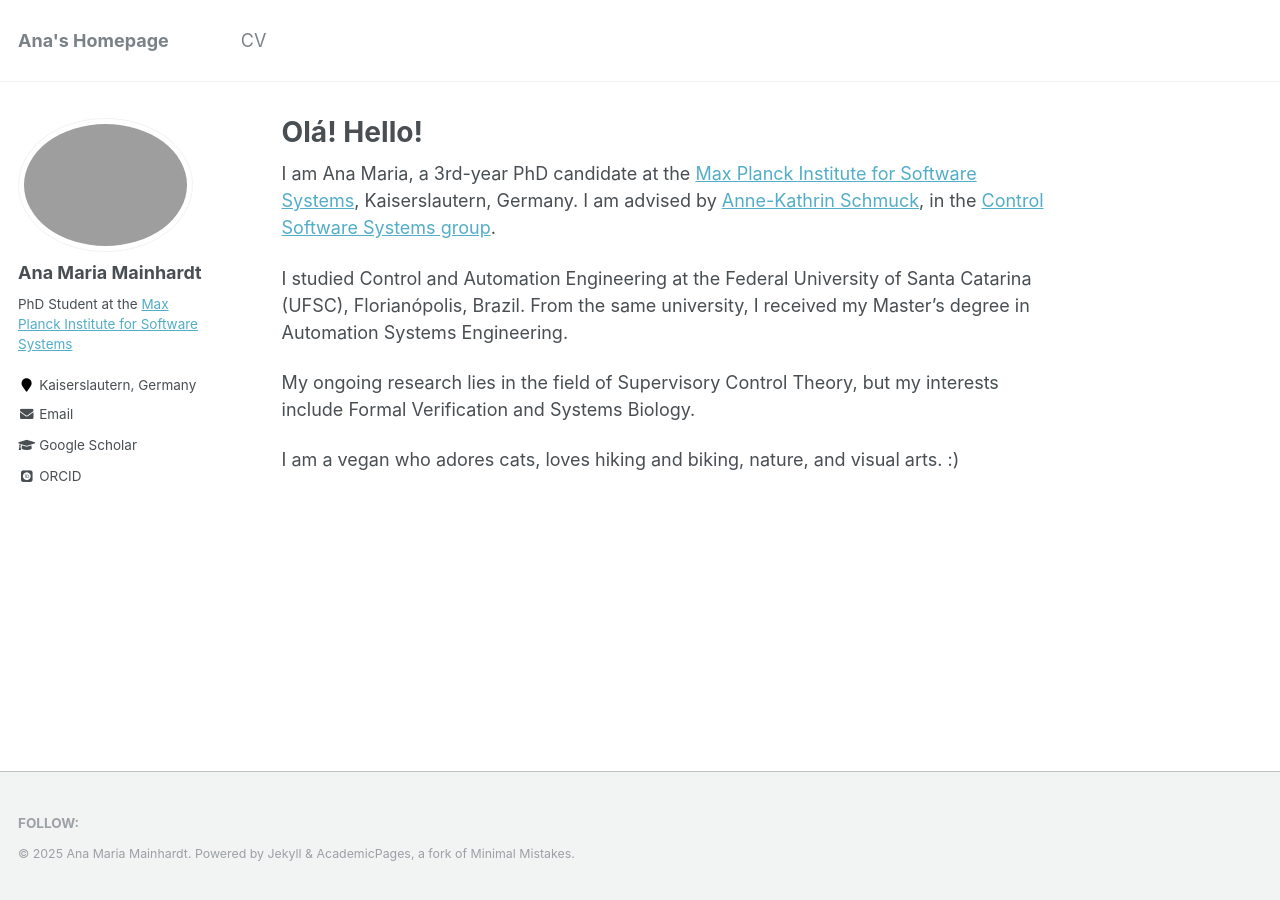
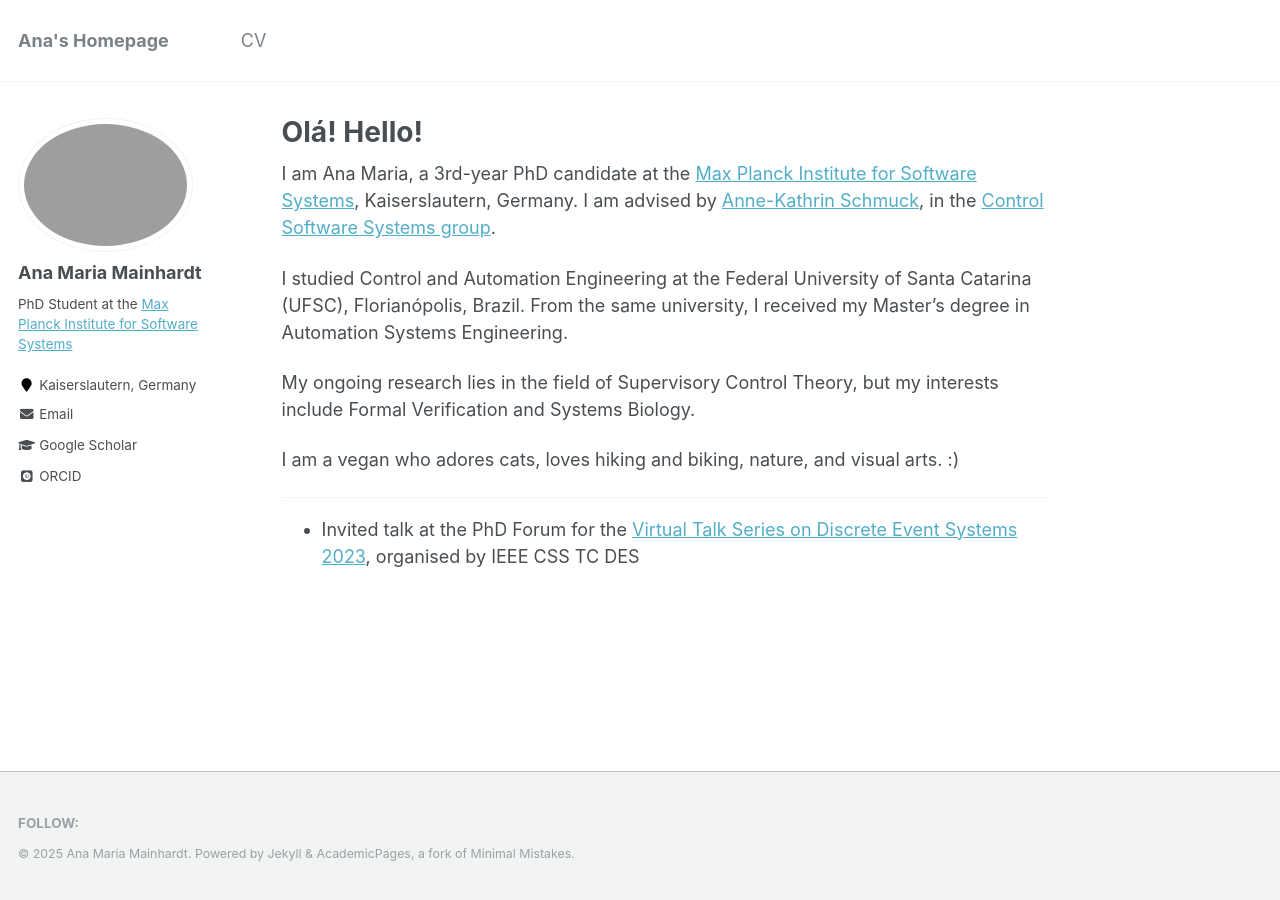
Before and after one commit to anamainhardt/anamainhardt.github.io, a Jekyll site: the page built from _pages/about.md, in a window 1280 px wide. Built offline with Jekyll 4.4.1, drawn with Linux system fonts in a browser that asks for light colours; some web fonts are replaced.

Commit message:
Update about page

```diff
--- a/_pages/about.md
+++ b/_pages/about.md
@@ -22,3 +22,7 @@ My ongoing research lies in the field of Supervisory Control Theory,
 but my interests include Formal Verification and Systems Biology.
 
 I am a vegan who adores cats, loves hiking and biking, nature, and visual arts. :)
+
+***
+
+* Invited talk at the PhD Forum for the [Virtual Talk Series on Discrete Event Systems 2023](https://ieeecss.org/tc/discrete-event-systems/talk-series-2023), organised by IEEE CSS TC DES
```
